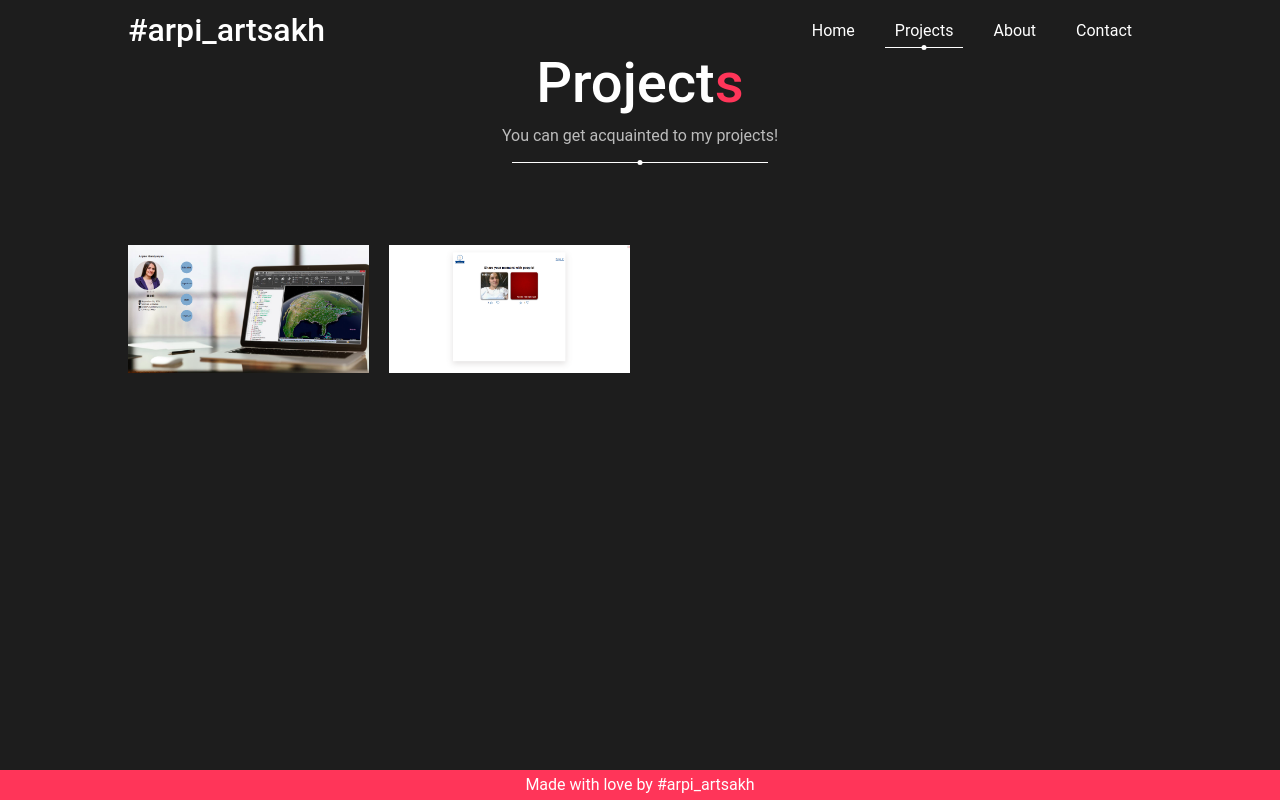
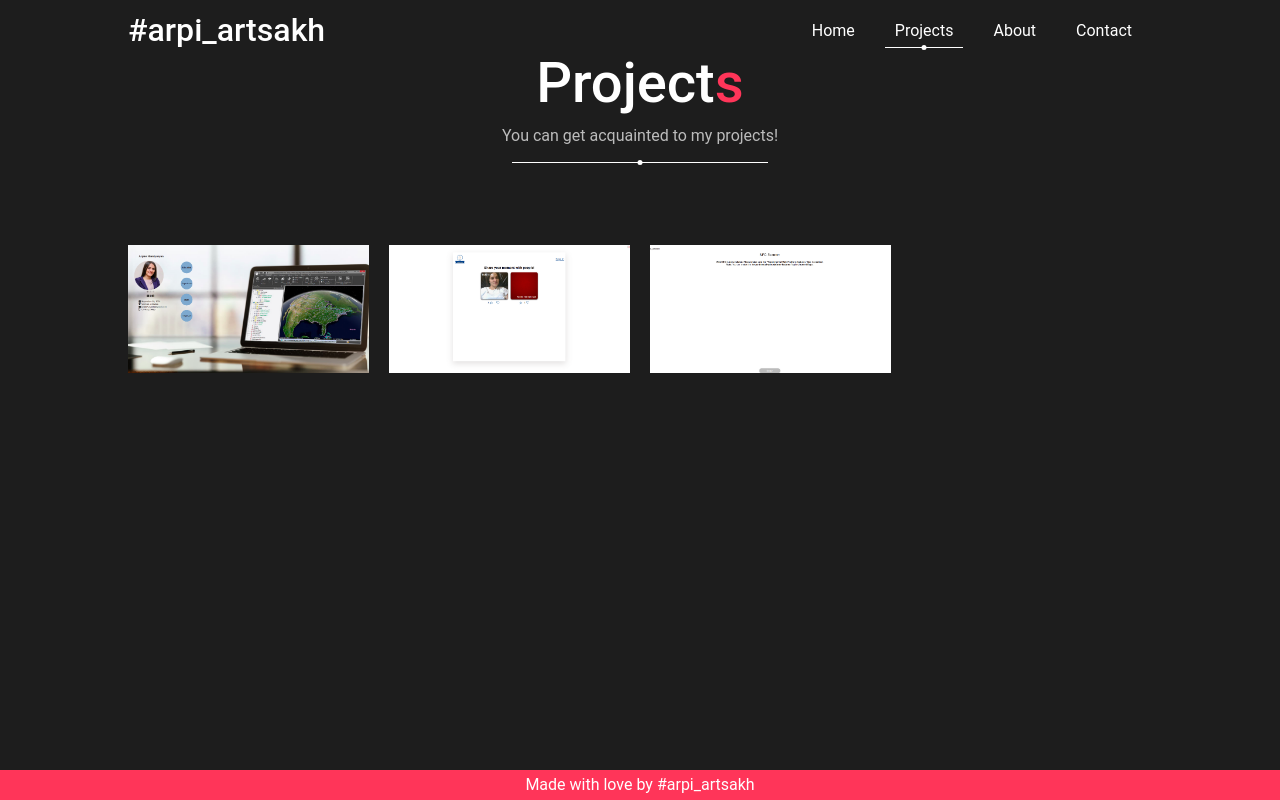
Before and after one commit to arpih/portfolio, a React (Create React App) app in the folder frontend/: page / in a window 1280 px wide. Both pictures are taken after a click on the button "Projects". Built offline with nearby package versions, Linux system fonts and the light colour scheme.

Commit message:
Add "NFC Scanner" project to portfolio

```diff
--- a/frontend/src/pages/Projects.tsx
+++ b/frontend/src/pages/Projects.tsx
@@ -1,6 +1,7 @@
 import React from 'react';
 import Card from '../images/card.png';
 import LiveNow from '../images/liveNow.png';
+import NfcScanner from '../images/nfcScanner.png';
 
 const projectTypes = [
   {
@@ -14,6 +15,12 @@ const projectTypes = [
     tags: "#javascript, #reactjs, #typescript, firebase, #html, #css, #scss",
     image: LiveNow,
     githubLink: "https://arpih.github.io/live_now/",
+  },
+  {
+    name: "NFC Scanner",
+    tags: "#javascript, #html, #css",
+    image: NfcScanner,
+    githubLink: "https://arpih.github.io/nfc-scanner/",
   }
 ];
 
```
Also changed, not shown: frontend/src/images/nfcScanner.png (added).
